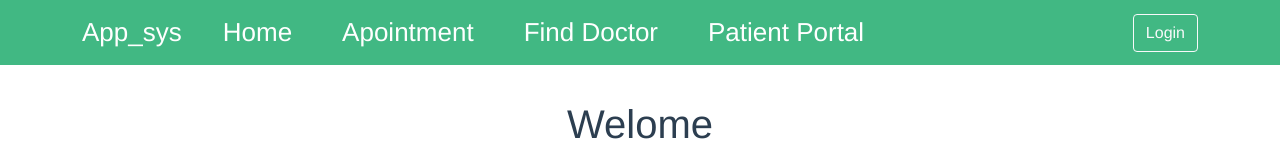
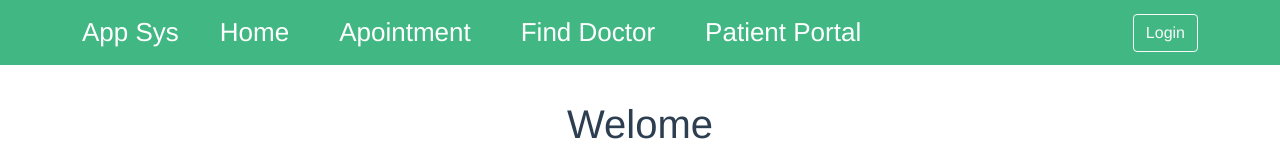
Before and after one commit to Arik096/app_sys_FE, a Vue app: page / in a window 1280 px wide. Shown: the top 160 px of the page. Built offline with nearby package versions, Linux system fonts and the light colour scheme.

Commit message:
navbar router link updated

```diff
--- a/src/components/NavBar.vue
+++ b/src/components/NavBar.vue
@@ -1,7 +1,7 @@
 <template>
   <nav class="navbar navbar-expand-lg navbar-dark bg-teal" id="custom_nav">
     <div class="container" id="custom_nav">
-      <a class="navbar-brand" href="#">App_sys</a>
+      <a class="navbar-brand"><router-link to="/">App Sys</router-link></a>
       <button
         class="navbar-toggler"
         type="button"
```
Also changed, not shown: src/router/index.js (+8 -8 lines).
